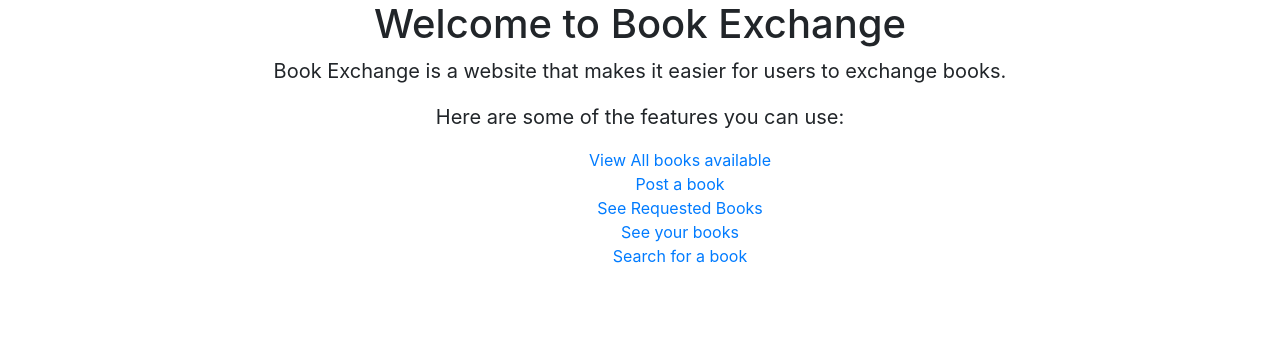
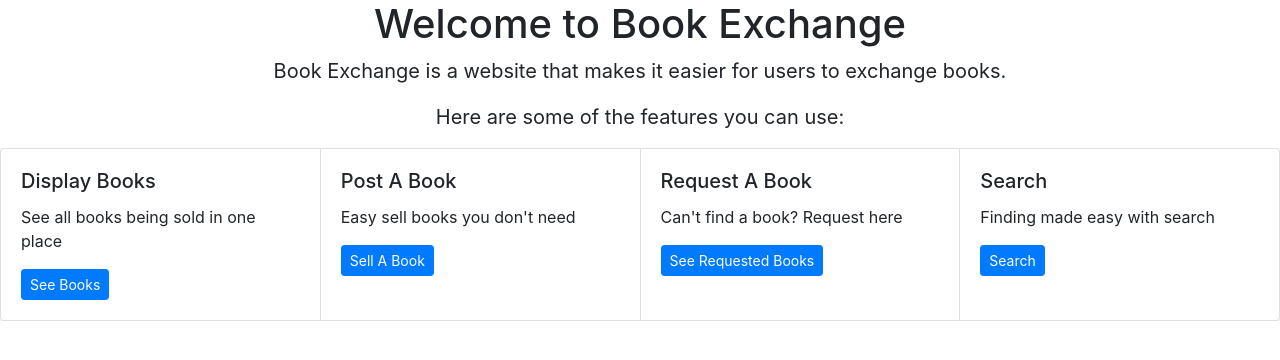
Before and after one commit to srivats22/django_bookEX, a Django app: page / in a window 1280 px wide. Shown: the part 56-416 px from the top of the page. Run offline with Django 3.2, Linux system fonts and the light colour scheme.

Commit message:
Updated homepage

```diff
--- a/bookProject/templates/home.html
+++ b/bookProject/templates/home.html
@@ -37,13 +37,34 @@
 <p align="center" style="font-size: 20px">Book Exchange is a website that makes it easier for users
 to exchange books.</p>
 <p align="center" style="font-size: 20px">Here are some of the features you can use:</p>
-<center>
-  <ul>
-    <a href="/displaybooks"><ol>View All books available</ol></a>
-    <a href="/postbook"><ol>Post a book</ol></a>
-    <a href="/displayrequest"><ol>See Requested Books</ol></a>
-    <a href="/mybooks"><ol>See your books</ol></a>
-    <a href="/book_search"><ol>Search for a book</ol></a>
-  </ul>
-</center>
+<div class="card-group">
+  <div class="card">
+    <div class="card-body">
+      <h5 class="card-title">Display Books</h5>
+      <p class="card-text">See all books being sold in one place</p>
+      <a href="/displaybooks" class="btn btn-primary btn-sm">See Books</a>
+    </div>
+  </div>
+  <div class="card">
+    <div class="card-body">
+      <h5 class="card-title">Post A Book</h5>
+      <p class="card-text">Easy sell books you don't need</p>
+      <a href="/postbook" class="btn btn-primary btn-sm">Sell A Book</a>
+    </div>
+  </div>
+  <div class="card">
+    <div class="card-body">
+      <h5 class="card-title">Request A Book</h5>
+      <p class="card-text">Can't find a book? Request here</p>
+      <a href="/requestbook" class="btn btn-primary btn-sm">See Requested Books</a>
+    </div>
+  </div>
+  <div class="card">
+    <div class="card-body">
+      <h5 class="card-title">Search</h5>
+      <p class="card-text">Finding made easy with search</p>
+      <a href="/book_search" class="btn btn-primary btn-sm">Search</a>
+    </div>
+  </div>
+</div>
 {% endblock content %}
```
